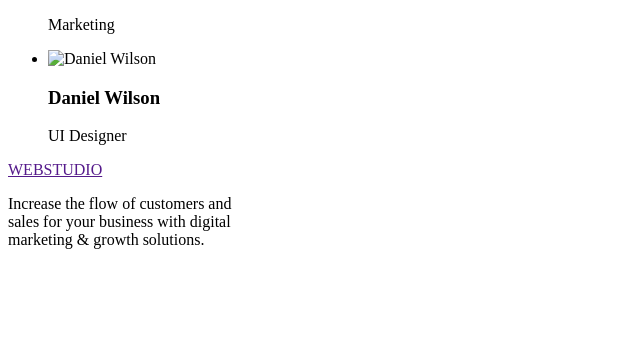
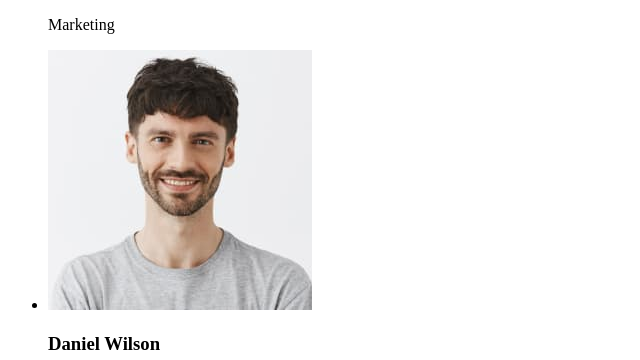
Before and after one commit to AKSANOCHKA/goit-markup-hw-01, a plain HTML site: page index.html in a window 1280 px wide. Shown: the part 1581-1941 px from the top of the page, without its empty margins (0-640 px from the left). Before the commit the page ends 1846 px from the top, so only its background shows below. Drawn offline with Linux system fonts and the light colour scheme.

Commit message:
update index.html

```diff
--- a/index.html
+++ b/index.html
@@ -107,7 +107,7 @@ for Your Business description meta tag content"
           </li>
           <li>
             <img
-              src="./images/img-Daniel.jpg"
+              src="./images/img_Daniel.jpg"
               width="264"
               height="260"
               alt="Daniel Wilson"
```
